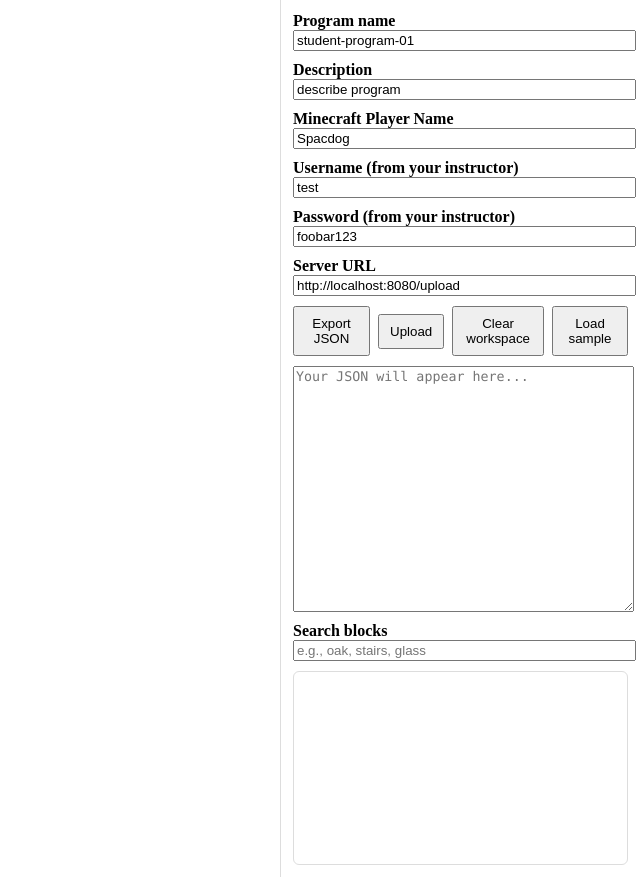
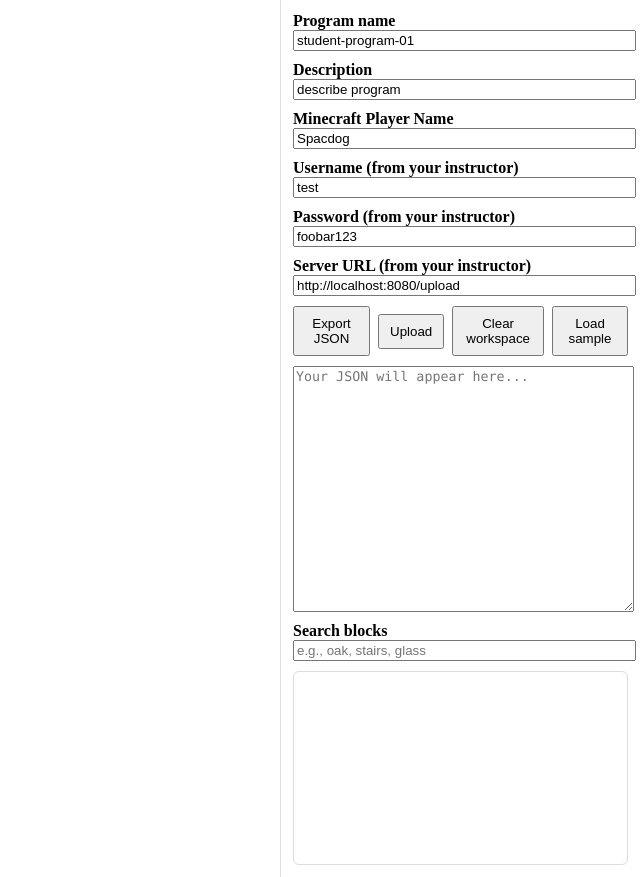
Before and after one commit to jspacco/knoxcraftmod, a plain HTML site: page docs/blockly/index.html in a window 1280 px wide. Shown: the whole page, without its empty margins (640-1280 px from the left). Drawn offline with Linux system fonts and the light colour scheme; a script that the page names is missing.

Commit message:
renamed blockly.html to index.html

```diff
--- a/docs/blockly/blockly.html
+++ b/docs/blockly/index.html
@@ -37,7 +37,7 @@
     </div>
 
     <div>
-      <label for="serverUrl">Server URL</label>
+      <label for="serverUrl">Server URL (from your instructor)</label>
       <input id="serverUrl" type="text" value="http://localhost:8080/upload" />
     </div>
 
```
